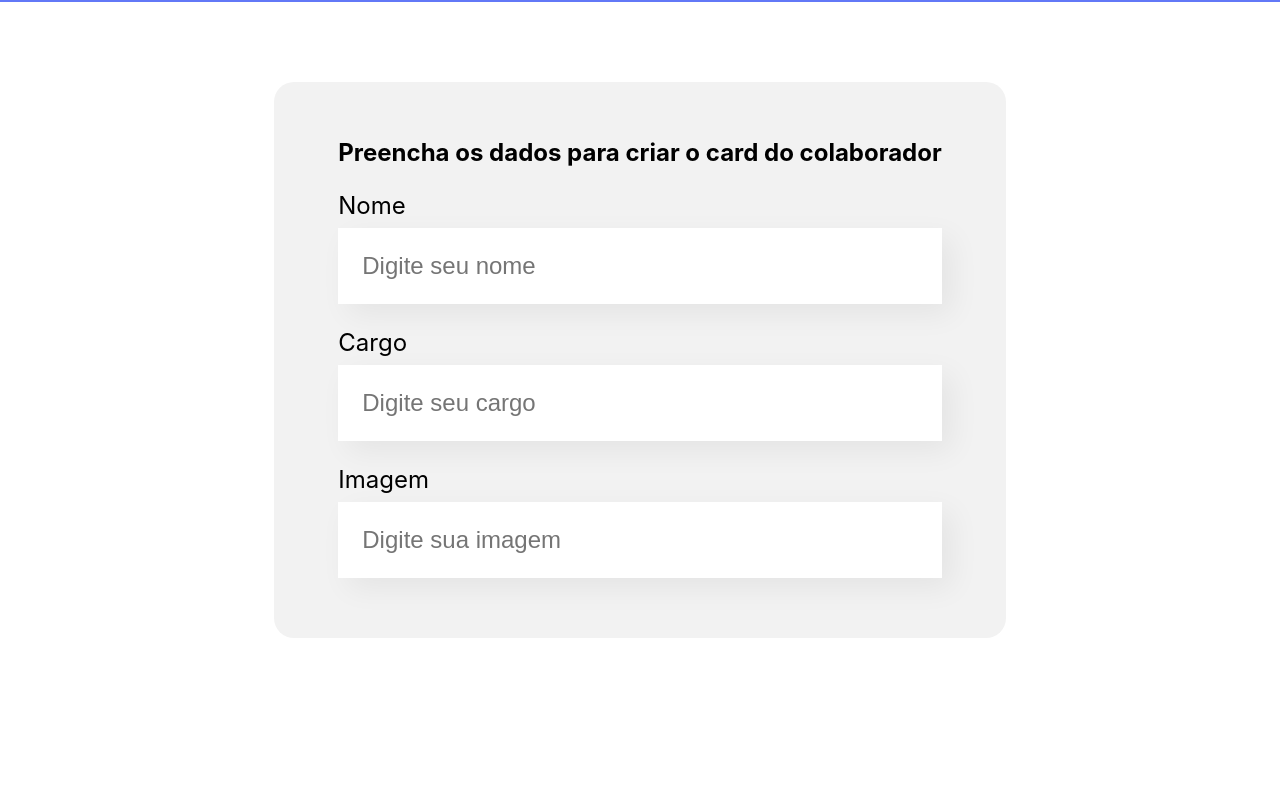
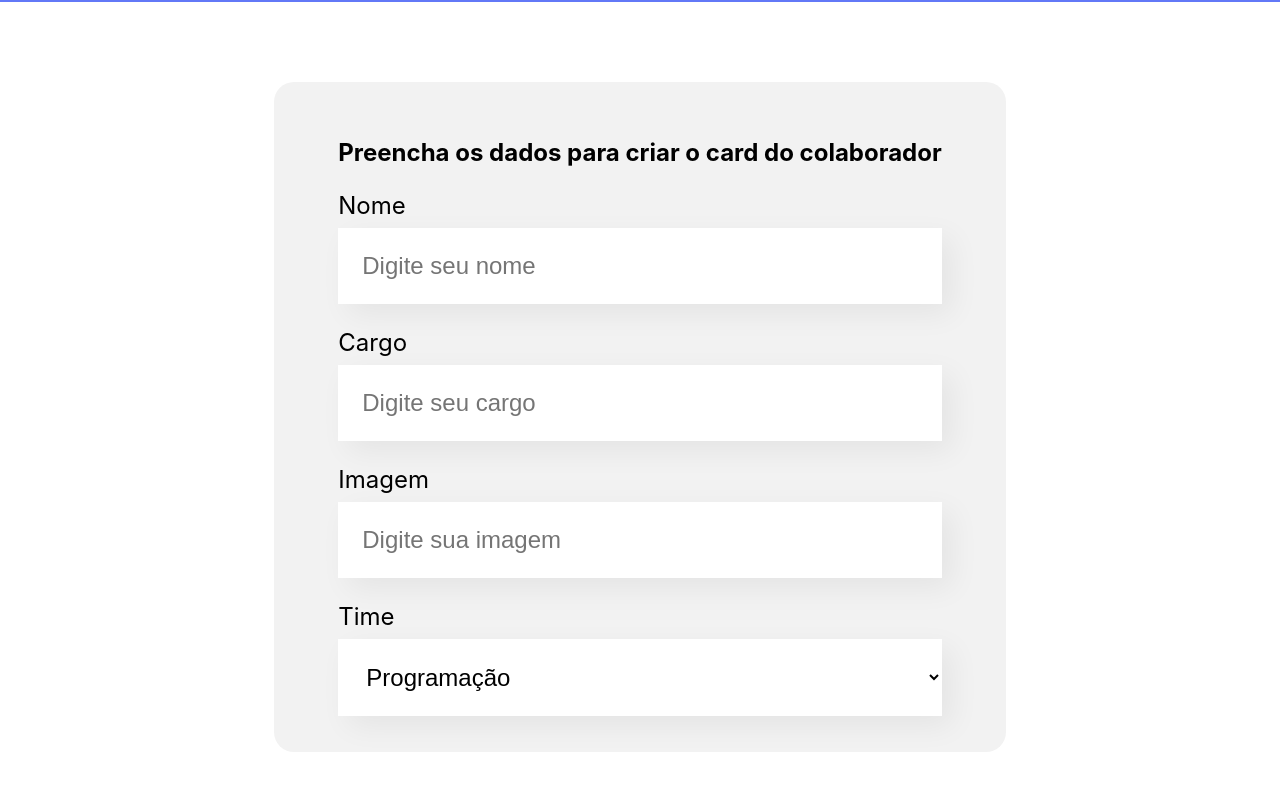
Before and after one commit to luacarol/organo, a React (Create React App) app in the folder organo/: page / in a window 1280 px wide. Shown: the part 496-1286 px from the top of the page. Before the commit the page ends 1214 px from the top, so only its background shows below. Built offline with nearby package versions, Linux system fonts and the light colour scheme.

Commit message:
Dropdwon list created

```diff
--- /dev/null
+++ b/organo/src/components/DropdownList/DropdownList.css
@@ -0,0 +1,15 @@
+.dropdown-list label {
+    display: block;
+    margin-bottom: 8px;
+    font-size: 24px;
+}
+
+.dropdown-list select {
+    background-color: #fff;
+    box-shadow: 10px 10px 30px rgba(0, 0, 0, 0.06);
+    width: 100%;
+    border: none;
+    font-size: 24px;
+    padding: 24px;
+    box-sizing: border-box;
+}
--- /dev/null
+++ b/organo/src/components/DropdownList/index.js
@@ -0,0 +1,14 @@
+import './DropdownList.css'
+
+const DropdownList = (props) => {
+    return (
+        <div className="dropdown-list">
+            <label>{props.label}</label>
+            <select>
+                {props.itens.map(item => <option key={item}>{item}</option>)}
+            </select>
+        </div>
+    )
+}
+
+export default DropdownList
--- a/organo/src/components/Form/index.js
+++ b/organo/src/components/Form/index.js
@@ -1,7 +1,19 @@
+import DropdownList from '../DropdownList'
 import TextField from '../TextField'
 import './Form.css'
 
 const Form = () => {
+
+    const times = [
+        'Programação',
+        'Front-End',
+        'Data Science',
+        'Devops',
+        'UX e Design',
+        'Mobile',
+        'Inovação e Gestão'
+    ]
+
     return (
         <section className="form">
             <form>
@@ -10,6 +22,8 @@
                 <TextField label="Nome" placeholder="Digite seu nome"/>
                 <TextField label="Cargo" placeholder="Digite seu cargo"/>
                 <TextField label="Imagem" placeholder="Digite sua imagem"/>
+
+                <DropdownList label="Time" itens={times}/>
             </form>
         </section>
     )
```
